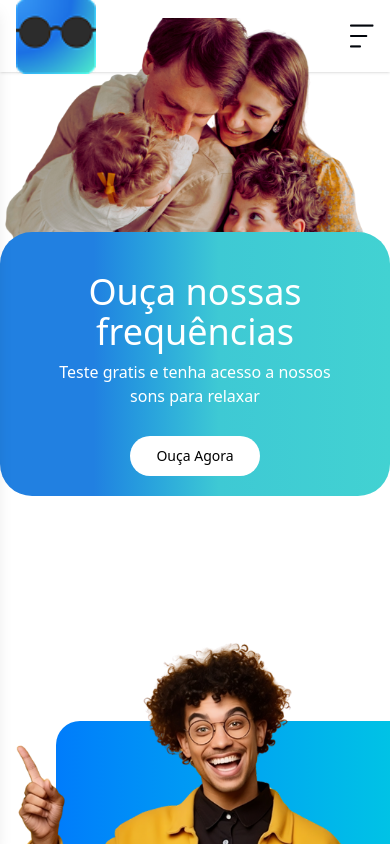
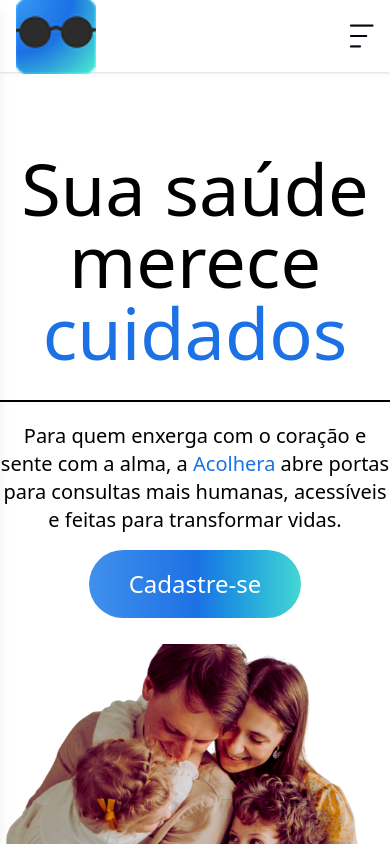
Before and after one commit to BrailleWay/frontend-nextjs-brailleway, a Next.js app: page /homepage in a window 390 px wide. Shown: the top 844 px of the page. Built offline with nearby package versions, Linux system fonts and the light colour scheme.

Commit message:
seção 1 quase totalmente responsiva

```diff
--- a/app/ui/home/Section1.js
+++ b/app/ui/home/Section1.js
@@ -4,7 +4,7 @@ import React from 'react';
 export default function Section1(){
     return(
         <>
-            <div className="container gap-20 mt-20 mb-20 mx-auto flex flex-col-reverse lg:flex-row">
+            <div className="container gap-60 md:gap-9 lg:gap-50 2xl:gap-20 mt-20 mb-20 mx-auto flex flex-col-reverse lg:flex-row">
 
                 <div id="container-esquerda" className='relative rounded-4xl lg:max-w-3xl w-full flex flex-row md:bg-gradient-to-r md:from-[#2180E1] md:from-24% md:via-[#3EC9D4] md:via-56% md:to-[#42D2D2] md:to-100%'>
                     <div className='lg:h-125 md:h-80 w-full lg:max-w-sm space-y-2 md:z-0 z-10 flex flex-col items-center md:items-start rounded-4xl md:bg-transparent md:via-transparent md:to-transparent md:from-transparent bg-gradient-to-r from-[#2180E1] from-24% via-[#3EC9D4] via-56% to-[#42D2D2] to-100%'>
@@ -12,11 +12,16 @@ export default function Section1(){
                         <h3 className='text-white md:text-left text-center font-["Inter-medium"] mx-10 md:max-w-sm'>Teste gratis e tenha acesso a nossos sons para relaxar</h3>
                         <button className='px-6.5 mb-5 bg-white text-black py-2.5 font-["Inter-semibold"] w-fit mx-10 mt-5 text-sm rounded-full'>Ouça Agora</button>
                     </div>
-                    <Image className='lg:w-125 md:w-80 absolute z-0 lg:left-80 lg:bottom-0 md:bottom-0.25 md:left-130 object-cover bottom-22' src="/home/familia.png" alt='' width={1080} height={1080} />
+                    <Image className='2xl:w-125 lg:w-125 lg:left-60 lg:bottom-0 md:w-80 absolute z-0 2xl:left-80 2xl:bottom-0 md:bottom-0.25 md:left-130 object-cover bottom-22' src="/home/familia.png" alt='' width={1080} height={1080} />
                 </div>
 
-                <div id="merece-cuidados">
-
+                <div id="merece-cuidados" className='flex flex-col lg:max-w-2xl'>
+                    <h2 className='text-center lg:text-left lg:max-w-xl mb-8 text-7xl font-["Urbanist-medium"]'>Sua saúde merece <span className='font-["Urbanist-bold"] text-[#1C71E4]'>cuidados</span></h2>
+                    <div className='h-0.5 w-full mb-5 bg-black'></div>
+                    <h3 className='text-center lg:text-left font-["Poppins-regular"] text-xl'>Para quem enxerga com o coração e sente com a alma, a <span className='text-[#1C71E4] font-["Poppins-bold"]'>Acolhera</span> abre portas para consultas mais humanas, acessíveis e feitas para transformar vidas.</h3>
+                    <div className='w-full flex justify-center'>
+                        <button className='font-["Poppins-medium"] rounded-full text-white px-10 py-4.5 text-2xl mt-4 lg:mt-15 bg-gradient-to-r from-[#4090EC] from-0% via-[#1C71E4] via-51% to-[#44D7D1] to-100% w-fit'>Cadastre-se</button>
+                    </div>
                 </div>
             </div>
         </>
--- a/app/ui/home/Section7.js
+++ b/app/ui/home/Section7.js
@@ -35,7 +35,7 @@ export default function Section7(){
                                     transition={{ duration: 0.4 }}
                                 >
                                     <div className={` flex flex-col lg:flex-row items-center justify-center gap-10 lg:gap-20`}>
-                            <div id="plano1" className=' lg:max-w-md space-y-3 p-10 w-full flex flex-col  hover:shadow-3xl hover:-translate-y-10 ease-in-out transition hover:scale-105 duration-300 group hover:bg-gradient-to-r hover:from-[#6941EB] hover:via-[#6941EB] hover:to-[#4BA8FF] rounded-4xl bg-white'>
+                            <div id="plano1" className='outline-gray-300 outline hover:outline-transparent lg:max-w-md space-y-3 p-10 w-full flex flex-col  hover:shadow-3xl hover:-translate-y-10 ease-in-out transistion hover:scale-105 duration-300 group hover:bg-gradient-to-r hover:from-[#6941EB] hover:via-[#6941EB] hover:to-[#4BA8FF] rounded-4xl bg-white'>
                                 <div className=' text-[#1C71E4] flex justify-end'><p className='bg-white rounded-4xl px-6 py-1 outline outline-[#6941EB] group-hover:outline-none transition duration-300 ease-in-out '>Mais Popular</p></div>
                                 <h2 className='group-hover:text-white text-4xl font-["Poppins-bold"] text-[#231D4F]'>R$19 <span className='text-gray-400 text-lg group-hover:text-white'>/mês</span></h2>
                                 <h3 className='group-hover:text-white text-[#231D4F] text-2xl'>Starter</h3>
@@ -56,7 +56,7 @@ export default function Section7(){
                                 </div>
                                     <button className='cursor-pointer mt-40 py-3 rounded-2xl bg-[linear-gradient(to_right,_#1E92A9_0%,_#498FE5_38%,_#4784F6_78%)]'>Comprar Agora</button>
                             </div>
-                            <div id="plano2" className='w-full max-w-md space-y-3  p-10  flex flex-col hover:shadow-3xl hover:-translate-y-10 ease-in-out transition hover:scale-105 duration-300 group hover:bg-gradient-to-r hover:from-[#6941EB] hover:via-[#6941EB] hover:to-[#4BA8FF] rounded-4xl bg-white'>
+                            <div id="plano2" className='outline-gray-300 outline hover:outline-transparent w-full max-w-md space-y-3  p-10  flex flex-col hover:shadow-3xl hover:-translate-y-10 ease-in-out transition hover:scale-105 duration-300 group hover:bg-gradient-to-r hover:from-[#6941EB] hover:via-[#6941EB] hover:to-[#4BA8FF] rounded-4xl bg-white'>
                                 <div className=' text-[#1C71E4] flex justify-end'><p className='bg-white rounded-4xl px-6 py-1 outline outline-[#6941EB] group-hover:outline-none transition duration-300 ease-in-out '>Mais Popular</p></div>
                                 <h2 className='group-hover:text-white text-4xl font-["Poppins-bold"] text-[#231D4F]'>R$19 <span className='text-gray-400 text-lg group-hover:text-white'>/mês</span></h2>
                                 <h3 className='group-hover:text-white text-[#231D4F] text-2xl'>Starter</h3>
@@ -77,7 +77,7 @@ export default function Section7(){
                                 </div>
                                     <button className='cursor-pointer mt-40 py-3 rounded-2xl bg-[linear-gradient(to_right,_#1E92A9_0%,_#498FE5_38%,_#4784F6_78%)]'>Comprar Agora</button>
                             </div>
-                            <div id="plano3" className='w-full max-w-md space-y-3  p-10  flex flex-col hover:shadow-3xl hover:-translate-y-10 ease-in-out transition hover:scale-105 duration-300 group hover:bg-gradient-to-r hover:from-[#6941EB] hover:via-[#6941EB] hover:to-[#4BA8FF] rounded-4xl bg-white'>
+                            <div id="plano3" className='outline-gray-300 outline hover:outline-transparent w-full max-w-md space-y-3  p-10  flex flex-col hover:shadow-3xl hover:-translate-y-10 ease-in-out transition hover:scale-105 duration-300 group hover:bg-gradient-to-r hover:from-[#6941EB] hover:via-[#6941EB] hover:to-[#4BA8FF] rounded-4xl bg-white'>
                                 <div className=' text-[#1C71E4] flex justify-end'><p className='bg-white rounded-4xl px-6 py-1 outline outline-[#6941EB] group-hover:outline-none transition duration-300 ease-in-out '>Mais Popular</p></div>
                                 <h2 className='group-hover:text-white text-4xl font-["Poppins-bold"] text-[#231D4F]'>R$19 <span className='text-gray-400 text-lg group-hover:text-white'>/mês</span></h2>
                                 <h3 className='group-hover:text-white text-[#231D4F] text-2xl'>Starter</h3>
@@ -108,7 +108,7 @@ export default function Section7(){
                                     exit={{ opacity: 0, y: -20 }}
                                     transition={{ duration: 0.4 }}
                                 >
-                                <div id="avulso" className='w-full max-w-md space-y-3  p-10  flex flex-col hover:shadow-3xl hover:-translate-y-10 ease-in-out transition hover:scale-105 duration-300 group hover:bg-gradient-to-r hover:from-[#6941EB] hover:via-[#6941EB] hover:to-[#4BA8FF] rounded-4xl bg-white'>
+                                <div id="avulso" className='outline-gray-300 outline hover:outline-transparent w-full max-w-md space-y-3  p-10  flex flex-col hover:shadow-3xl hover:-translate-y-10 ease-in-out transition hover:scale-105 duration-300 group hover:bg-gradient-to-r hover:from-[#6941EB] hover:via-[#6941EB] hover:to-[#4BA8FF] rounded-4xl bg-white'>
                                 <div className=' text-[#1C71E4] flex justify-end'><p className='bg-white rounded-4xl px-6 py-1 outline outline-[#6941EB] group-hover:outline-none transition duration-300 ease-in-out '>Mais Popular</p></div>
                                 <h2 className='group-hover:text-white text-4xl font-["Poppins-bold"] text-[#231D4F]'>R$19 <span className='text-gray-400 text-lg group-hover:text-white'>/mês</span></h2>
                                 <h3 className='group-hover:text-white text-[#231D4F] text-2xl'>Starter</h3>
```
